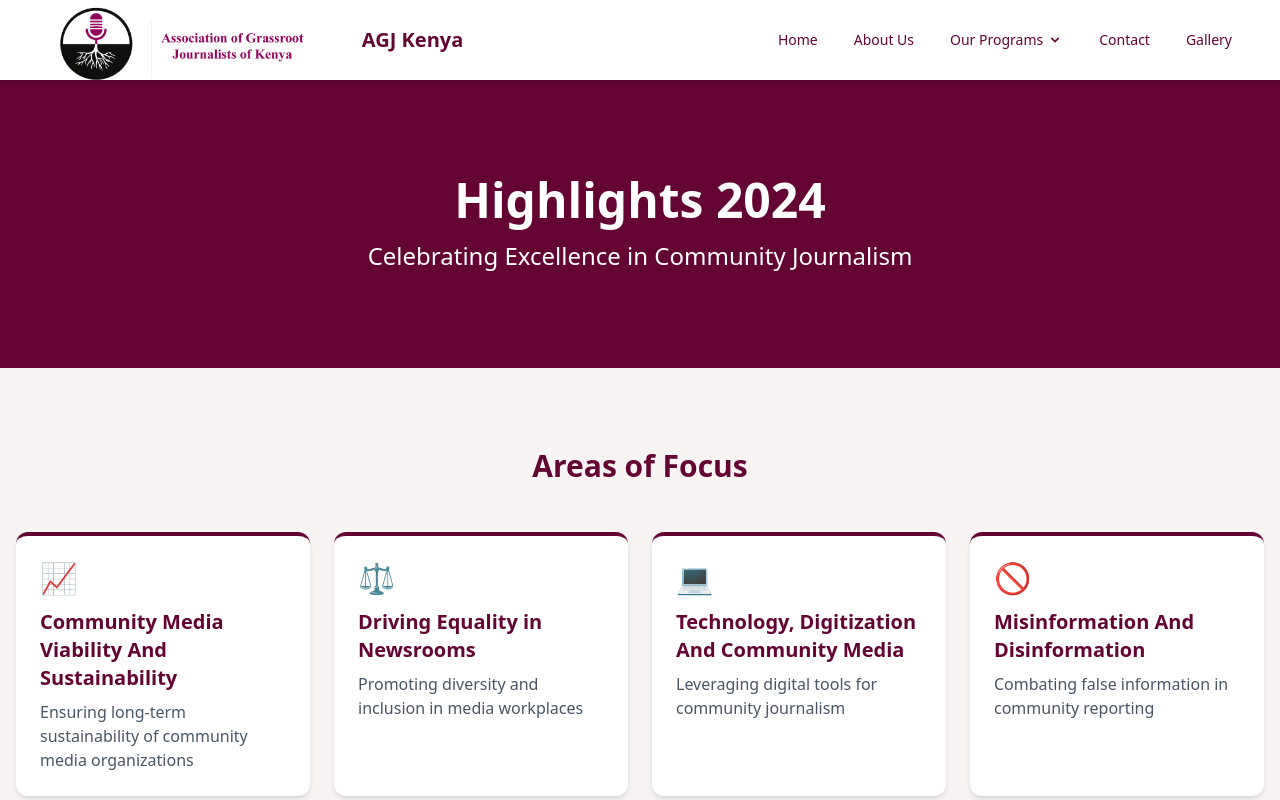
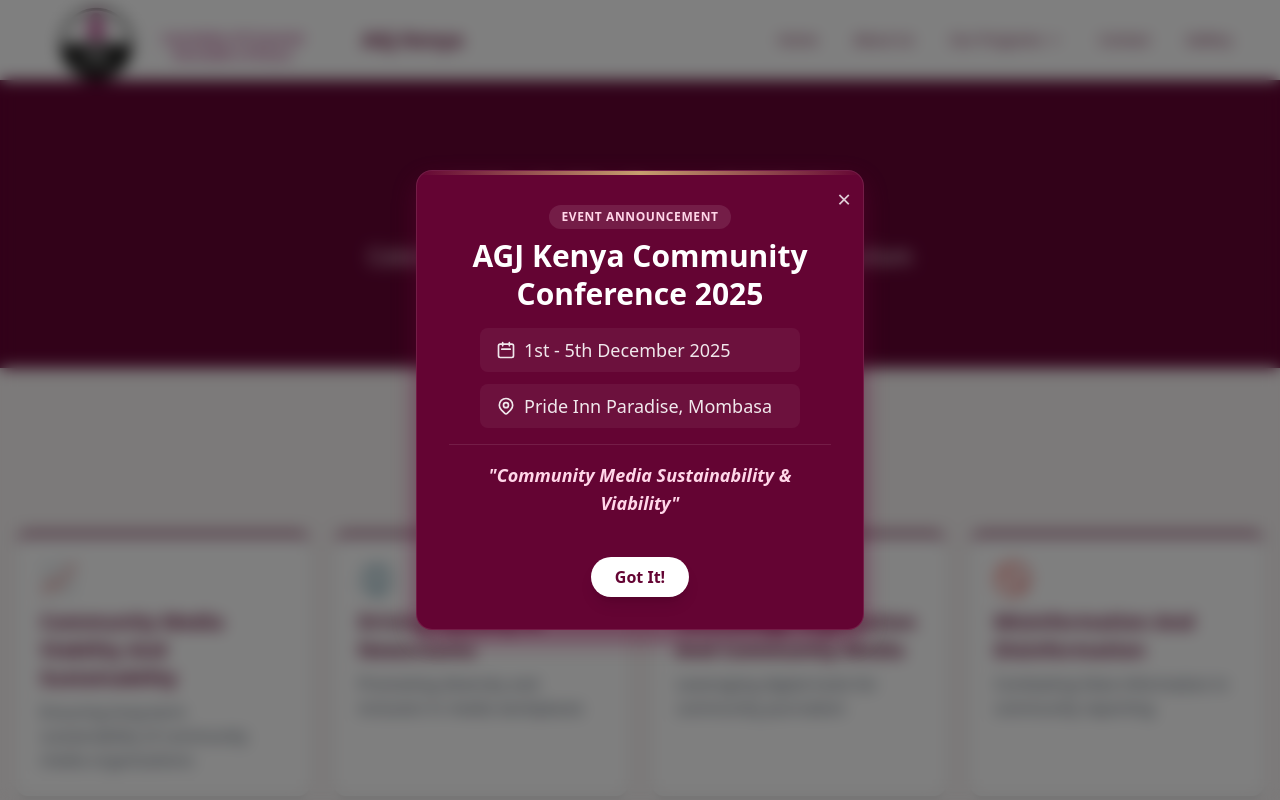
Before and after one commit to kelvin-ndoma/agjkenya, a React (Vite) app: page /highlights in a window 1280 px wide. Shown: the top 800 px of the page. Built offline with nearby package versions, Linux system fonts and the light colour scheme.

Commit message:
added pop up

```diff
--- a/src/Layouts/MainLayout.jsx
+++ b/src/Layouts/MainLayout.jsx
@@ -1,6 +1,7 @@
 import React from "react";
 import Navbar from "../components/Navbar";
 import Footer from "../components/Footer";
+import Popup from "../components/PopUp"; // Import your Popup component
 
 const MainLayout = ({ children }) => {
   return (
@@ -8,6 +9,7 @@ const MainLayout = ({ children }) => {
       <Navbar />
       <main className="flex-grow">{children}</main>
       <Footer />
+      <Popup /> {/* Add the Popup here */}
     </div>
   );
 };
--- /dev/null
+++ b/src/components/PopUp.jsx
@@ -0,0 +1,94 @@
+import React, { useState, useEffect } from 'react';
+
+const Popup = () => {
+  const [isVisible, setIsVisible] = useState(false);
+  const eventEndDate = new Date('2025-12-05');
+
+  useEffect(() => {
+    const currentDate = new Date();
+    if (currentDate > eventEndDate) return;
+
+    const popupShown = sessionStorage.getItem('popupShown');
+
+    if (!popupShown) {
+      setIsVisible(true);
+      sessionStorage.setItem('popupShown', 'true');
+
+      const timer = setTimeout(() => {
+        setIsVisible(false);
+      }, 15000);
+
+      return () => clearTimeout(timer);
+    }
+  }, []);
+
+  const handleClose = () => {
+    setIsVisible(false);
+  };
+
+  if (!isVisible) return null;
+
+  return (
+    <div className="fixed inset-0 bg-black/50 backdrop-blur-sm flex justify-center items-center z-[9999] animate-fadeIn">
+      <div
+        className="relative bg-[#640433] p-8 rounded-2xl max-w-md w-[95%] md:w-[80%] shadow-2xl border border-white/10 overflow-hidden"
+        style={{ boxShadow: '0 10px 25px rgba(100, 4, 51, 0.5)' }}
+      >
+        {/* Metallic accent border */}
+        <div className="absolute inset-x-0 top-0 h-1 bg-gradient-to-r from-transparent via-[#c79e6e] to-transparent"></div>
+
+        <button
+          onClick={handleClose}
+          className="absolute top-3 right-3 text-white/80 hover:text-white text-2xl transition-all hover:scale-110"
+          aria-label="Close popup"
+        >
+          &times;
+        </button>
+
+        <div className="relative z-10 text-center space-y-4">
+          <div className="mb-2">
+            <span className="inline-block px-3 py-1 text-xs font-semibold tracking-wider text-[#ffd6e8] uppercase bg-white/10 rounded-full">
+              Event Announcement
+            </span>
+          </div>
+
+          <h2 className="text-2xl md:text-3xl font-bold text-white leading-tight">
+            AGJ Kenya Community Conference 2025
+          </h2>
+
+          <div className="flex flex-col items-center space-y-3">
+            <div className="flex items-center text-white/90 bg-white/5 px-4 py-2 rounded-lg w-full max-w-xs">
+              <svg className="w-5 h-5 mr-2 shrink-0" fill="none" stroke="currentColor" viewBox="0 0 24 24">
+                <path strokeLinecap="round" strokeLinejoin="round" strokeWidth={2} d="M8 7V3m8 4V3m-9 8h10M5 21h14a2 2 0 002-2V7a2 2 0 00-2-2H5a2 2 0 00-2 2v12a2 2 0 002 2z" />
+              </svg>
+              <span className="text-lg font-medium">1st - 5th December 2025</span>
+            </div>
+
+            <div className="flex items-center text-white/90 bg-white/5 px-4 py-2 rounded-lg w-full max-w-xs">
+              <svg className="w-5 h-5 mr-2 shrink-0" fill="none" stroke="currentColor" viewBox="0 0 24 24">
+                <path strokeLinecap="round" strokeLinejoin="round" strokeWidth={2} d="M17.657 16.657L13.414 20.9a1.998 1.998 0 01-2.827 0l-4.244-4.243a8 8 0 1111.314 0z" />
+                <path strokeLinecap="round" strokeLinejoin="round" strokeWidth={2} d="M15 11a3 3 0 11-6 0 3 3 0 016 0z" />
+              </svg>
+              <span className="text-lg font-medium">Pride Inn Paradise, Mombasa</span>
+            </div>
+          </div>
+
+          <div className="pt-4 mt-4 border-t border-white/10">
+            <p className="text-lg font-semibold text-[#ffd6e8] italic">
+              "Community Media Sustainability & Viability"
+            </p>
+          </div>
+
+          <button
+            onClick={handleClose}
+            className="mt-6 px-6 py-2 bg-white text-[#640433] font-semibold rounded-full hover:bg-[#f8f8f8] transition-all duration-300 shadow-lg hover:shadow-xl hover:-translate-y-0.5"
+          >
+            Got It!
+          </button>
+        </div>
+      </div>
+    </div>
+  );
+};
+
+export default Popup;
```
